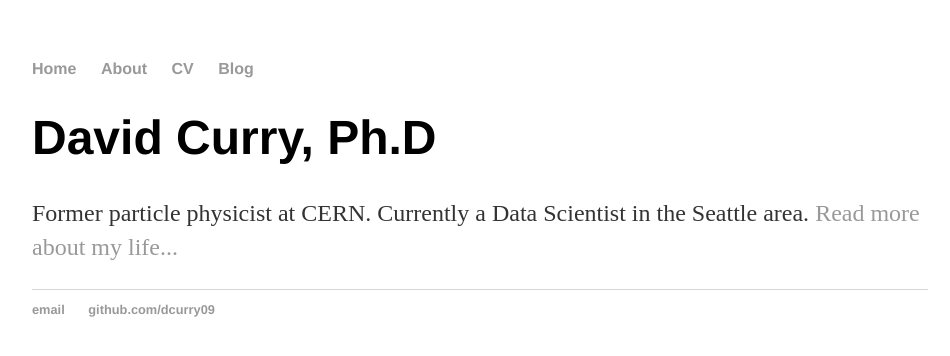
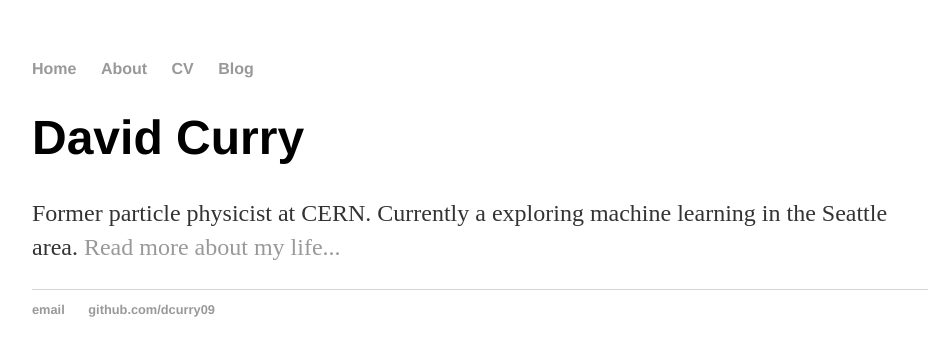
Before and after one commit to dcurry09/dcurry09.github.io, a Jekyll site: the page built from index.html, in a window 1280 px wide. Shown: the top 356 px of the page, without its empty margins (160-1110 px from the left). Built offline with Jekyll 4.4.1, drawn with Linux system fonts in a browser that asks for light colours.

Commit message:
Update index.html

```diff
--- a/index.html
+++ b/index.html
@@ -3,6 +3,6 @@ layout: default
 title: David Curry, Data Scientist
 ---
 <div class="blurb">
-	<h1>David Curry, Ph.D</h1>
-	<p>Former particle physicist at CERN.  Currently a Data Scientist in the Seattle area. <a href="/about">Read more about my life...</a></p>
+	<h1>David Curry</h1>
+	<p>Former particle physicist at CERN.  Currently a exploring machine learning in the Seattle area. <a href="/about">Read more about my life...</a></p>
 </div><!-- /.blurb -->
```
